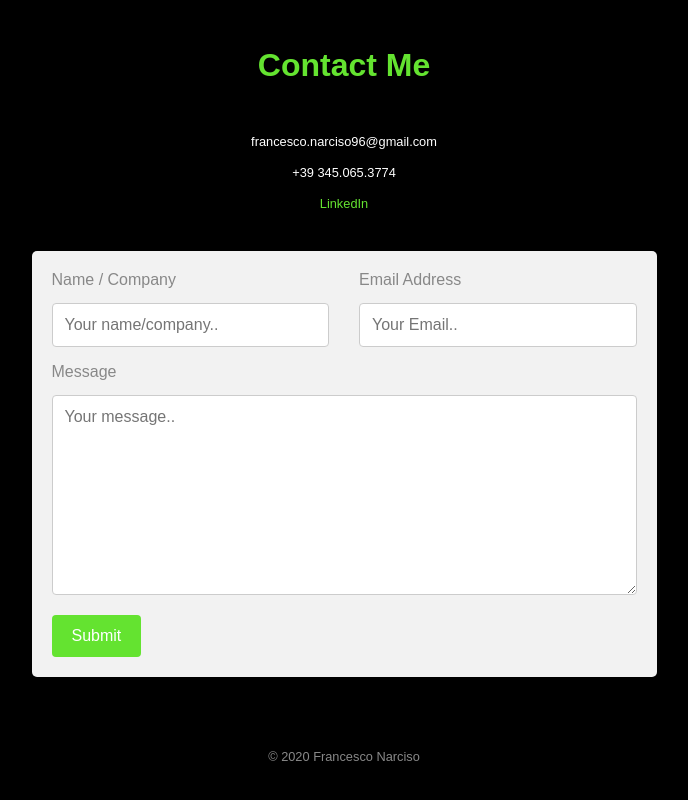
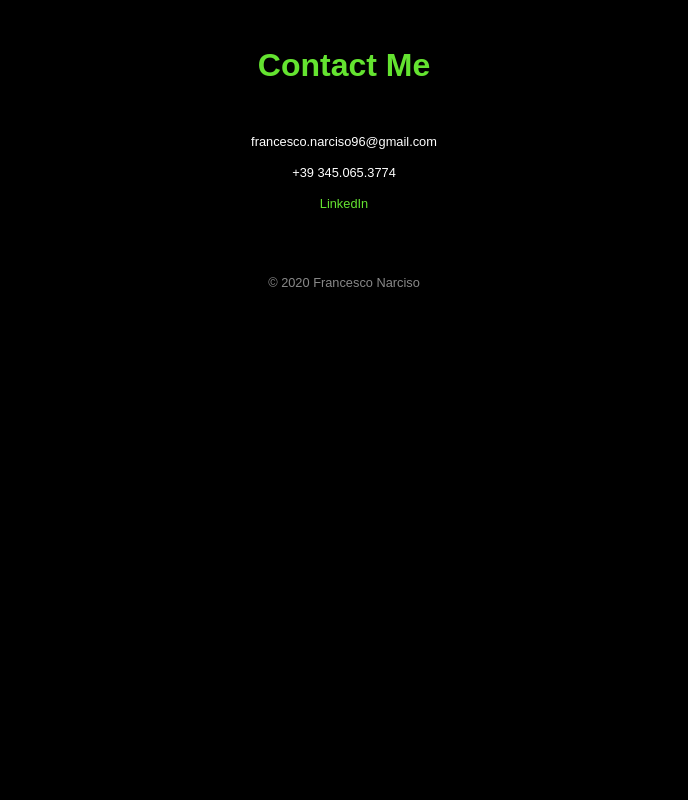
Before and after one commit to Taikiji/Taikiji.github.io, a plain HTML site: page index.html in a window 1280 px wide. Shown: the part 2407-3207 px from the top of the page, without its empty margins (296-984 px from the left). After the commit the page ends 2763 px from the top, so only its background shows below. Drawn offline with nearby package versions, Linux system fonts and the light colour scheme; a web font is replaced by a local one.

Commit message:
1.2 Fix 4

```diff
--- a/index.html
+++ b/index.html
@@ -207,29 +207,8 @@
         </div>
       </div>
 
-      <div class="offset-lg-3 col-lg-6 containerc my-4">
-        <form action="action_page.php">
-
       <div class="row">
-            <div class="col-lg-6">
-              <label for="fname">Name / Company</label>
-              <input type="text" id="name" name="name" placeholder="Your name/company..">
-            </div>
-            <div class="col-lg-6">
-              <label for="email">Email Address</label>
-              <input type="text" id="email" name="email" placeholder="Your Email..">
-            </div>
-          </div>
-
-          <label for="subject">Message</label>
-          <textarea id="subject" name="subject" placeholder="Your message.." style="height:200px"></textarea>
-
-          <input type="submit" value="Submit">
-
-        </form>
-
-        </div class="row">
-          <div class="text-center pt-5">
+        <div class="col text-center pt-5">
           <p class="">© 2020 Francesco Narciso</p>
         </div>
       </div>
```
Also changed, not shown: Games.html (+2 -2 lines), Graphics.html (+2 -2 lines), Videos.html (+2 -2 lines). Lines whose indentation alone changed are shown as unchanged.
